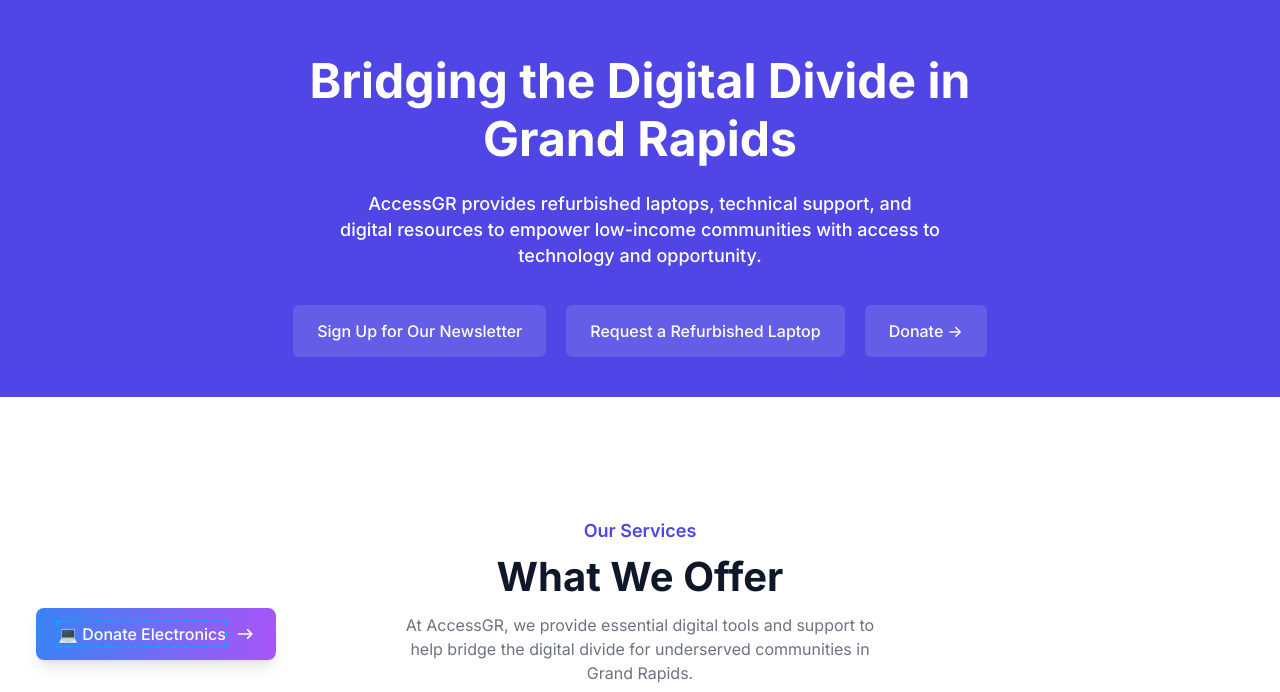
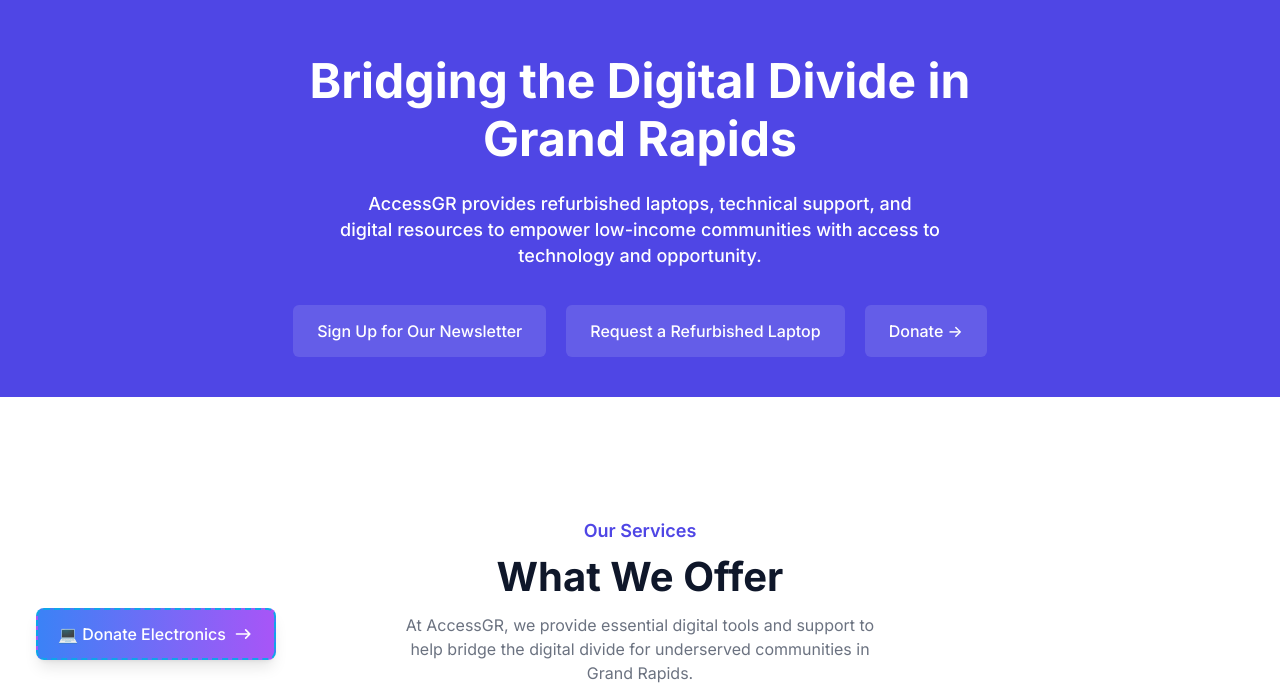
Before and after one commit to Sieep-Coding/accessGR-site, an Astro site: page / in a window 1280 px wide. Shown: the part 108-800 px from the top of the page. Built offline with nearby package versions, Linux system fonts and the light colour scheme; Astro itself is replaced by a stand-in of ours.

Commit message:
Update MadeWithButton.astro

```diff
--- a/src/components/layout/MadeWithButton.astro
+++ b/src/components/layout/MadeWithButton.astro
@@ -1,8 +1,9 @@
 <!-- ====== Made With Button Start -->
 <a target="_blank" rel="nofollow noopener"
-  class="inline-flex items-center gap-2 py-3 px-5 rounded-lg bg-gradient-to-r from-blue-500 to-purple-500 text-white shadow-lg fixed bottom-8 left-4 sm:left-9 z-[999] transition-transform transform hover:scale-105 hover:shadow-xl"
+  class="inline-flex items-center border-dashed border-2 border-sky-500 gap-2 py-3 px-5 rounded-lg bg-gradient-to-r from-blue-500 to-purple-500 text-white shadow-lg
+          fixed bottom-8 left-4 sm:left-9 z-[999] transition-transform transform hover:scale-105 hover:shadow-xl"
   href="#contact">
-  <span class="border-dashed border-2 border-sky-500 text-base font-medium">
+  <span class="text-base font-medium">
     💻 Donate Electronics
   </span>
   <svg class="w-5 h-5" xmlns="http://www.w3.org/2000/svg" fill="none" viewBox="0 0 24 24" stroke="currentColor">
```
